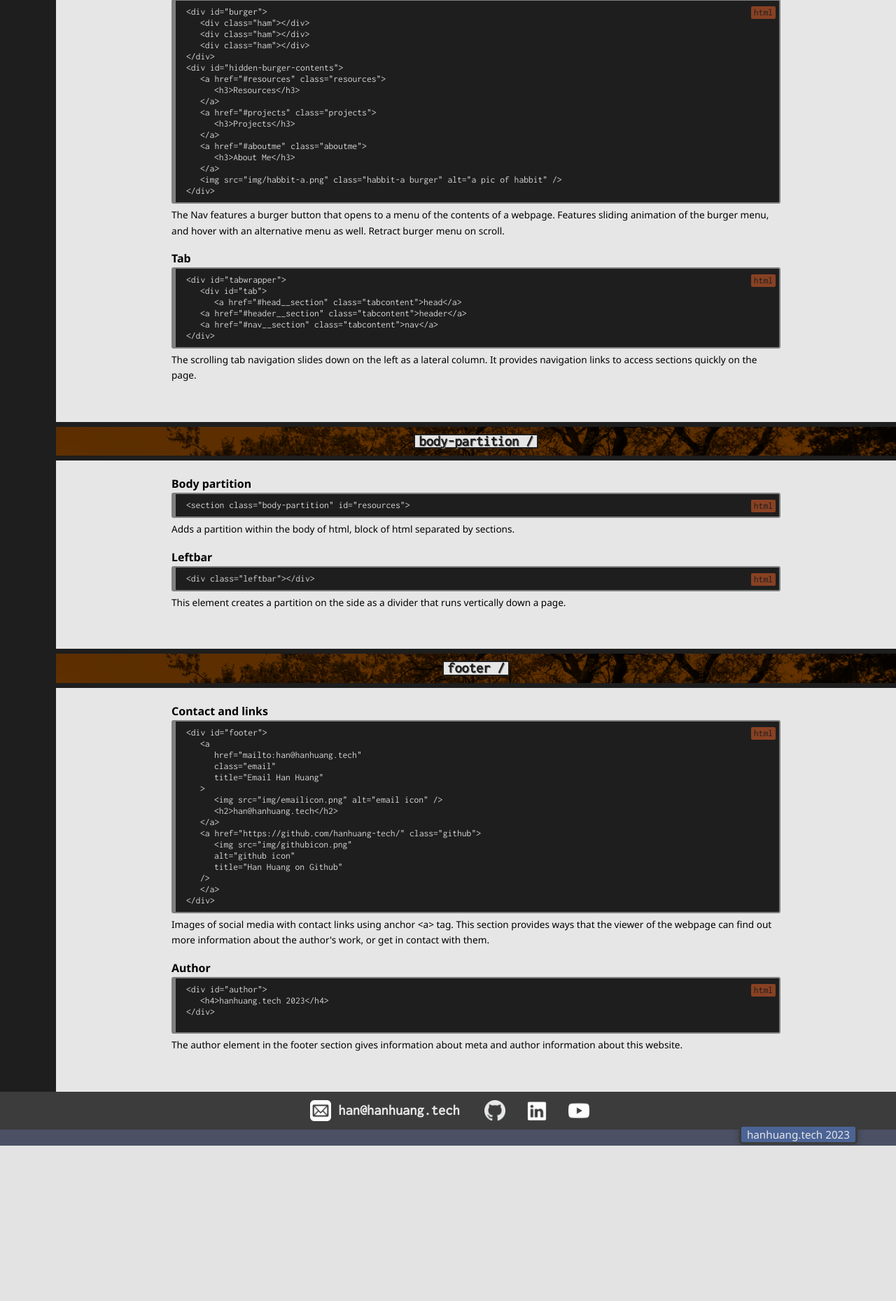
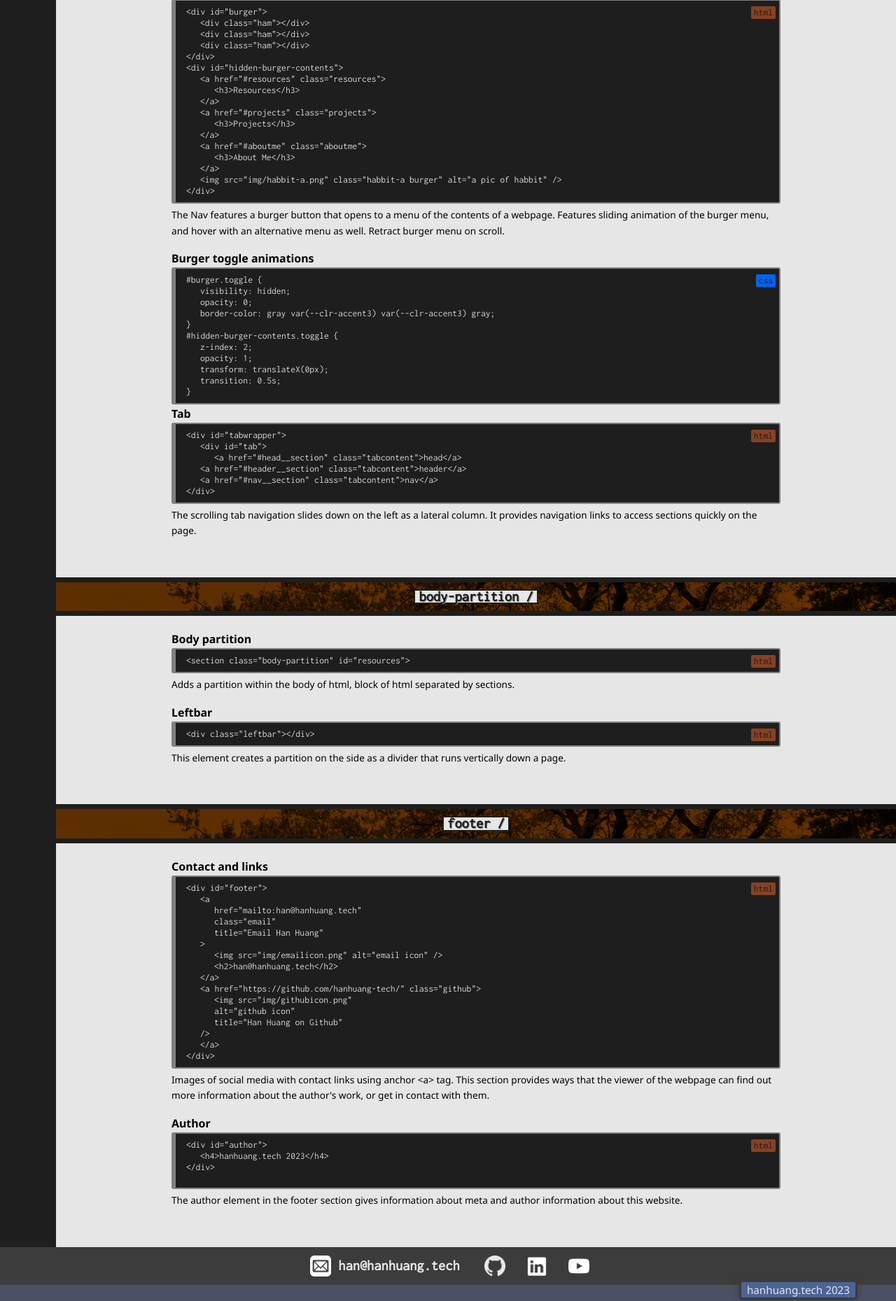
Before and after one commit to hanhuang-tech/hht, a PHP site: page /frontendtech/index.html in a window 1280 px wide. Shown: the part 2565-4424 px from the top of the page at 70% size. Before the commit the page ends 4202 px from the top, so only its background shows below. Run offline with PHP 8.4, Linux system fonts and the light colour scheme.

Commit message:
Add codebox Burger toggle animations

```diff
--- a/hanhuang.tech/frontendtech/index.html
+++ b/hanhuang.tech/frontendtech/index.html
@@ -487,6 +487,25 @@
             menu, and hover with an alternative menu as well. Retract burger
             menu on scroll.
           </p>
+          <h3>Burger toggle animations</h3>
+          <div class="codebox">
+            <div class="code-css">css</div>
+            <p class="margin0">#burger.toggle {</p>
+            <p class="margin1">visibility: hidden;</p>
+            <p class="margin1">opacity: 0;</p>
+            <p class="margin1">
+              border-color: gray var(--clr-accent3) var(--clr-accent3) gray;
+            </p>
+            <p class="margin0">}</p>
+
+            <p class="margin0">#hidden-burger-contents.toggle {</p>
+            <p class="margin1">z-index: 2;</p>
+            <p class="margin1">opacity: 1;</p>
+            <p class="margin1">transform: translateX(0px);</p>
+            <p class="margin1">transition: 0.5s;</p>
+            <p class="margin0">}</p>
+          </div>
+
           <h3>Tab</h3>
           <div class="codebox">
             <div class="code-html">html</div>
```
Also changed, not shown: hanhuang.tech/css/style.css (+1 -50 lines).
